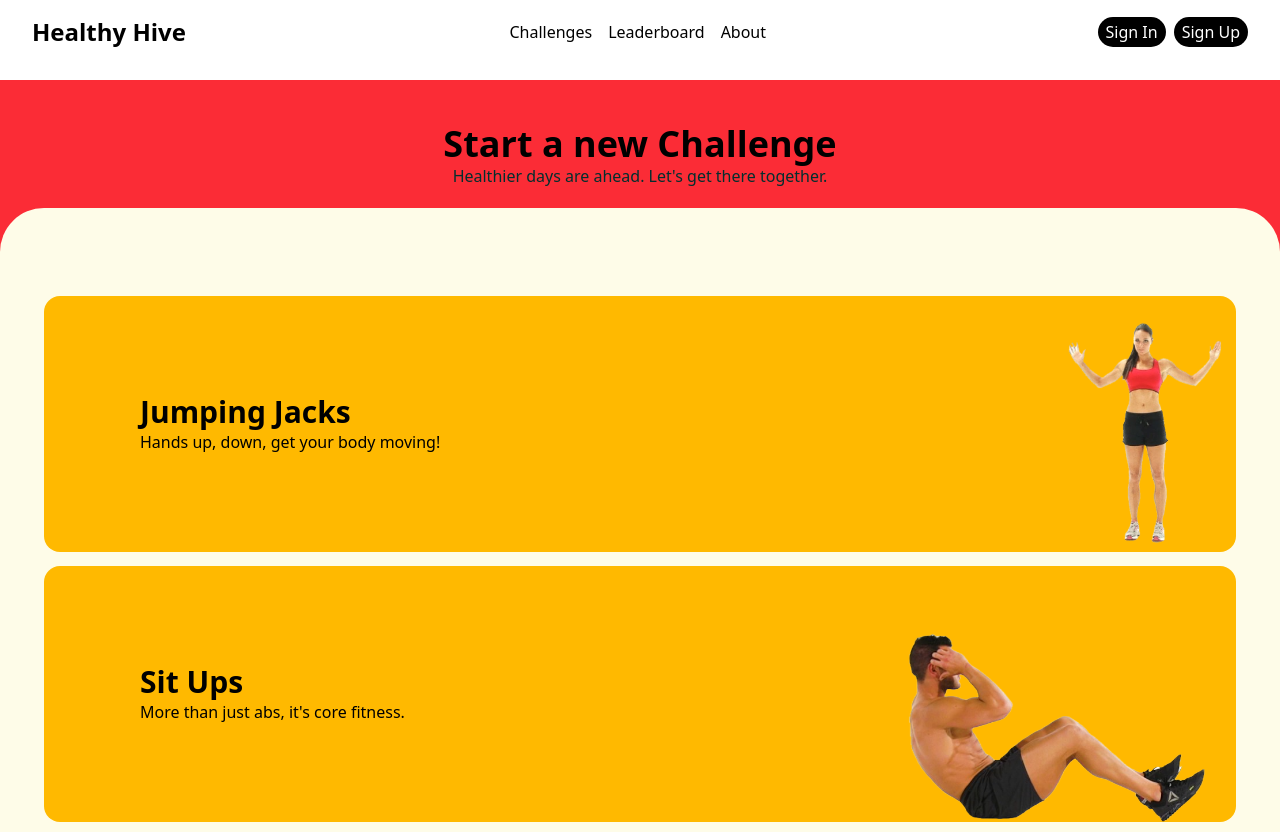
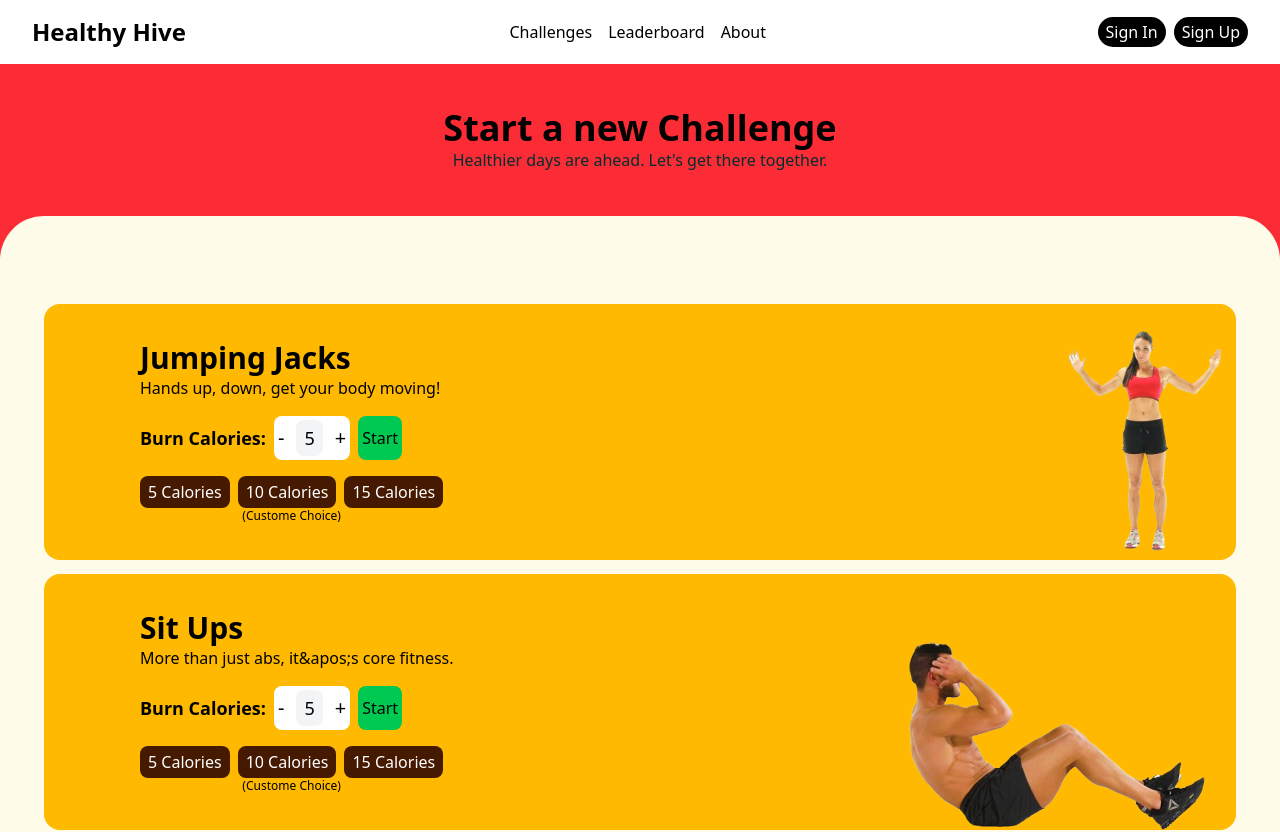
Before and after one commit to Mridul-lucifer/Activity-Monitor, a React (Vite) app in the folder frontend/: page /challenges in a window 1280 px wide. Shown: the top 832 px of the page. Built offline with nearby package versions, Linux system fonts and the light colour scheme.

Commit message:
Add: Custom Calories in Challenge Selection

```diff
--- a/frontend/src/pages/challenges/Challenges.jsx
+++ b/frontend/src/pages/challenges/Challenges.jsx
@@ -1,58 +1,24 @@
+/* eslint-disable react/prop-types */
 
-// import { useNavigate } from 'react-router-dom';
+import { useState } from "react";
+
 
 function Home() {
-    // const navigate = useNavigate();
 
-    // const handleNavigation = (path) => {
-    //     navigate(path);
-    // };
-    const workInProgress = function(e){
-        e.preventDefault();
-        alert("Work In Progress... ")
-    }
+
     return (
         <div>
-            <div className="bg-red-500 p-11 h-screen text-center z-0 fixed top-20 right-0 w-screen">
+            <div className="bg-red-500 pt-11 text-center z-0 w-screen">
                 <h1 className="text-4xl text-black font-bold">Start a new Challenge</h1>
                 <p className="text-teal-950">Healthier days are ahead. Let&apos;s get there together.</p>
-                </div>
-        <div className="z-1 relative pt-36">
-            <div className="h-11 w-screen rounded-t-full bg-yellow-50"></div>
-            <div className="bg-yellow-50 min-h-screen">
-            <div className="p-11">
+                <div className="h-11 w-screen rounded-t-full bg-yellow-50 mt-11"></div>
+            </div>
+            <div className="bg-yellow-50 min-h-screen p-11">
 
-            <a href='/hands_up_count.html' target="_blank" rel="noopener noreferrer"><div className="relative h-64 mb-3.5 group overflow-hidden duration-500 bg-amber-400 rounded-2xl hover:bg-amber-500">
-                <div className="h-64 flex flex-col justify-center p-11 xl:pl-24 relative z-3">
-                <h3 className="text-3xl font-bold ">Jumping Jacks</h3>
-                <p className="">Hands up, down, get your body moving!</p>
-                </div>
-                <img className="absolute bottom-0 right-0 group-hover:scale-105 duration-500 h-60 z-2" src="handsUpDown.png" />
-            </div></a>
+            {data.map((e, ind) => <Challenge e={e} key={ind} />)}
 
-            <a href='/sitstand.html' target="_blank" rel="noopener noreferrer"><div className="relative h-64 mb-3.5 group overflow-hidden duration-500 bg-amber-400 rounded-2xl hover:bg-amber-500">
-                <div className="h-64 flex flex-col justify-center p-11 xl:pl-24 relative z-3">
-                <h3 className="text-3xl font-bold ">Sit Ups</h3>
-                <p className="">More than just abs, it&apos;s core fitness.</p>
-                </div>
-                <img className="absolute bottom-0 right-0 group-hover:scale-105 duration-500 h-60 z-2" src="sitUps.png" />
-            </div></a>
 
-            <div className="relative h-64 mb-3.5 group overflow-hidden duration-500 bg-amber-400 rounded-2xl hover:bg-amber-500" onClick={workInProgress}>
-                <div className="h-64 flex flex-col justify-center p-11 xl:pl-24 relative z-3 ">
-                <h3 className="text-3xl font-bold ">Push Ups</h3>
-                <p className="">Build your strength, one rep at a time.</p>
-                </div>
-                <img className="absolute bottom-0 right-0 group-hover:scale-105 duration-500 z-2" src="Pushup.png" />
-            </div>
 
-            <div className="relative h-64 mb-3.5 group overflow-hidden duration-500 bg-amber-400 rounded-2xl hover:bg-amber-500" onClick={workInProgress}>
-                <div className="h-64 flex flex-col justify-center p-11 xl:pl-24 relative z-3 bg-opacity-50">
-                <h3 className="text-3xl font-bold ">Jumpings</h3>
-                <p className="">Jump for joy, jump for health!</p>
-                </div>
-                <img className="absolute bottom-0 right-0 group-hover:scale-105 duration-500 h-full z-2" src="jumping.png" />
-            </div>
             {/* <a href='/hands_up_count.html' target="_blank" rel="noopener noreferrer"><div className="relative h-64 mb-3.5 group overflow-hidden duration-500 bg-amber-400 rounded-2xl hover:bg-amber-500">
                 <div className="h-64 flex flex-col justify-center p-11 xl:pl-24 relative z-3">
                 <h3 className="text-3xl font-bold ">Hands Up-Down</h3>
@@ -63,9 +29,75 @@ function Home() {
 
             </div>
             </div>
-        </div>
-        </div>
     );
 }
 
+
+function Challenge({e}) {
+    const [amount, setAmount] = useState(5);
+
+    const handleStart = () => {
+        if(amount < 2 && amount > 50) {
+            alert("Invalid Calories Value")
+            return;
+        }
+        localStorage.setItem('amount', amount);
+        window.open(e.redirect, '_blank', 'noopener,noreferrer');
+    }
+
+    return(<div href='/hands_up_count.html' target="_blank" rel="noopener noreferrer"><div className="relative h-64 mb-3.5 group overflow-hidden duration-500 bg-amber-400 rounded-2xl hover:bg-amber-500">
+        <div className="h-64 flex flex-col justify-center p-11 xl:pl-24 relative z-3">
+        <h3 className="text-3xl font-bold ">{e.title}</h3>
+        <p className="">{e.tagline}</p>
+        <div className="pt-2 pb-2 flex gap-2 mt-2">
+            <div className="flex items-center font-bold text-lg">Burn Calories: </div>
+            <div className="bg-white rounded-lg w-fit flex gap-2 pt-1 pb-1">
+                <button className="text-xl p-1" onClick={() => setAmount(amount - 1)}>-</button>
+                <div className="bg-gray-100 text-lg pl-2 pr-2 rounded-lg flex items-center">{amount}</div>
+                <button className="text-xl p-1" onClick={() => setAmount(amount + 1)}>+</button>
+            </div>
+            <button className="bg-green-500 p-1 rounded-lg" onClick={handleStart}>Start</button>
+        </div>
+        <div className="flex mt-2 flex-col w-fit items-center">
+            <div className="flex gap-2">
+            <button className="bg-amber-950 text-white rounded-lg p-1 pl-2 pr-2" onClick={() => setAmount(5)}>5 Calories</button>
+            <button className="bg-amber-950 text-white rounded-lg p-1 pl-2 pr-2" onClick={() => setAmount(10)}>10 Calories</button>
+            <button className="bg-amber-950 text-white rounded-lg p-1 pl-2 pr-2" onClick={() => setAmount(15)}>15 Calories</button>
+            </div>
+            <div className="text-xs">(Custome Choice)</div>
+        </div>
+
+        </div>
+        <img className="absolute bottom-0 right-0 group-hover:scale-105 duration-500 h-60 z-2" src={e.imgSrc} />
+    </div></div>);
+}
+
+
+const data = [
+    {
+        title: "Jumping Jacks",
+        tagline: "Hands up, down, get your body moving!",
+        imgSrc: "./handsUpDown.png",
+        redirect: "/hands_up_count.html"
+    },
+    {
+        title: "Sit Ups",
+        tagline: "More than just abs, it&apos;s core fitness.",
+        imgSrc: "sitUps.png",
+        redirect: "/sitstand.html"
+    },
+    {
+        title: "Push Ups",
+        tagline: "More than just abs, it&apos;s core fitness.",
+        imgSrc: "Pushup.png",
+        redirect: "./"
+    },
+    {
+        title: "Jumpings",
+        tagline: "Jump for joy, jump for health!",
+        imgSrc: "jumping.png",
+        redirect: "./"
+    },
+]
+
 export default Home;
```
